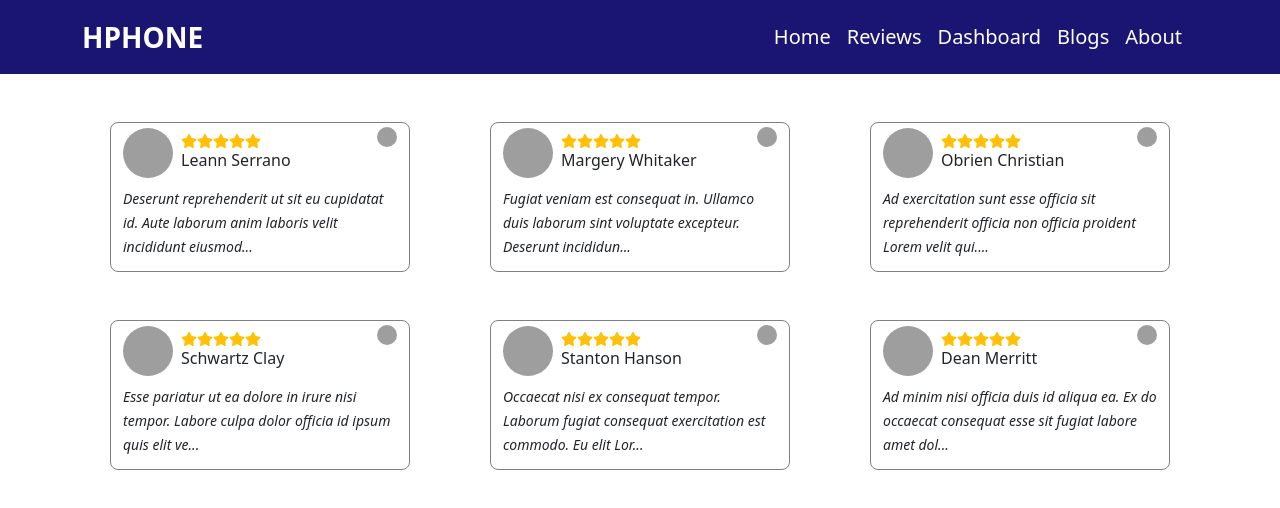
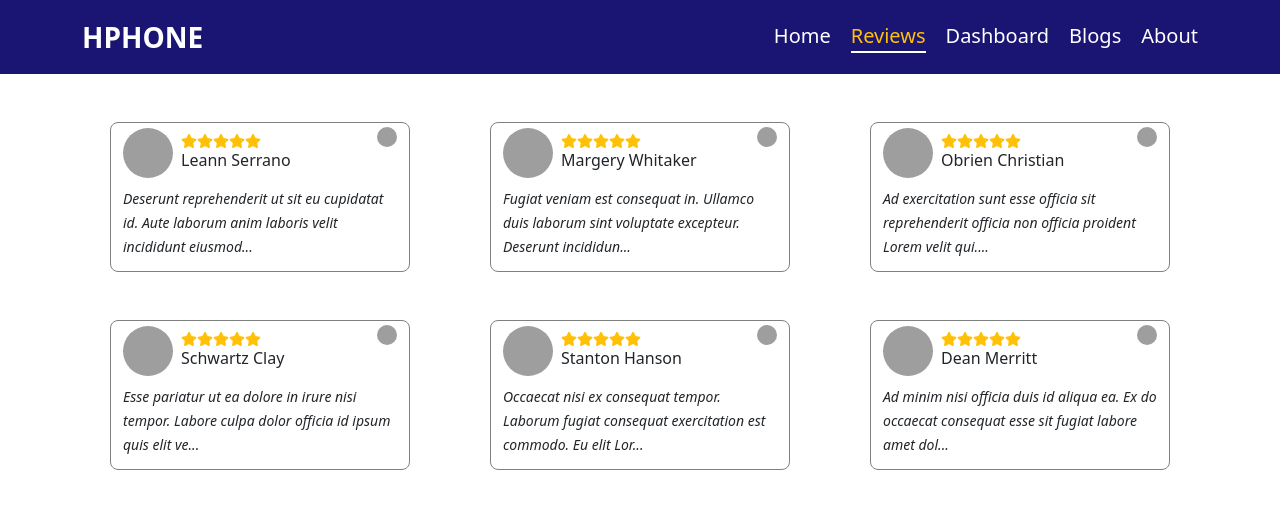
Before and after one commit to SaymanRabbi/product-analysis-nine, a React (Create React App) app: page /reviews in a window 1280 px wide. Shown: the top 508 px of the page. Built offline with nearby package versions, Linux system fonts and the light colour scheme; grey boxes are pictures that could not be loaded.

Commit message:
custom link add

```diff
--- a/public/index.html
+++ b/public/index.html
@@ -24,7 +24,7 @@
       work correctly both with client-side routing and a non-root public URL.
       Learn how to configure a non-root public URL by running `npm run build`.
     -->
-    <title>React App</title>
+    <title>HPHONE</title>
   </head>
   <body>
     <noscript>You need to enable JavaScript to run this app.</noscript>
--- a/src/App.js
+++ b/src/App.js
@@ -7,6 +7,7 @@ import Reviews from './Component/Reviews/Reviews';
 import Dashboard from './Component/Dashboard/Dashboard';
 import Blogs from './Component/Blogs/Blogs';
 import About from './Component/About/About';
+import DefultPage from './Component/DefultPage/DefultPage';
 function App() {
   return (
     <div>
@@ -17,6 +18,7 @@ function App() {
         <Route path='/dashboard' element={<Dashboard></Dashboard>}></Route>
         <Route path='/blogs' element={<Blogs></Blogs>}></Route>
         <Route path='/about' element={<About></About>}></Route>
+        <Route path='*' element={<DefultPage></DefultPage>}></Route>
       </Routes>
     </div>
   );
--- /dev/null
+++ b/src/Component/DefultPage/DefultPage.js
@@ -0,0 +1,18 @@
+import React from 'react';
+import NotFound from '../../Image/404.webp'
+
+const DefultPage = () => {
+    return (
+        <div className='container d-flex mt-5 align-items-center gap-5 justify-content-center'>
+            <div>
+            <h1 style={{fontSize:"100px",fontWeight:"bold"}}>404</h1>
+            <h1 style={{fontSize:"60px",fontWeight:"bold"}}>Page Not Found</h1>
+            </div>
+            <div>
+                <img src={NotFound} alt="" />
+            </div>
+        </div>
+    );
+};
+
+export default DefultPage;
--- a/src/Component/Header/Header.css
+++ b/src/Component/Header/Header.css
@@ -5,3 +5,24 @@
     top: 0;
     z-index: 100;
 }
+.link {
+    text-decoration: none;
+    margin-left: 20px;
+    font-size: 20px;
+    color: white;
+    transition: color ease-in-out 300ms;
+    border-bottom: 2px solid transparent;
+  }
+  .link:hover {
+    color: #1b4388;
+  }
+
+
+  .active-link {
+    text-decoration: none;
+    margin-left: 20px;
+    font-size: 20px;
+    transition: color ease-in-out 300ms;
+    color: #FFC107;
+    border-bottom: 2px solid white;
+  }
--- a/src/Component/Header/Header.js
+++ b/src/Component/Header/Header.js
@@ -1,19 +1,20 @@
 import React from 'react';
 import { Container, Nav, Navbar } from 'react-bootstrap';
-import { Link } from 'react-router-dom';
+import {NavLink } from 'react-router-dom';
 import './Header.css'
 const Header = () => {
     return (
         <>
             <Navbar className='py-3 custom-navbar '>
           <Container>
-          <Link to="/" className='text-white fs-3 fw-bold d-none d-md-block text-decoration-none'>HPHONE</Link>
+          <NavLink to="/" className='text-white fs-3 fw-bold d-none d-md-block text-decoration-none'>HPHONE</NavLink>
             <Nav className="ms-auto fs-5">
-            <Link to="/"className='text-white text-decoration-none me-3'>Home</Link>
-      <Link to="/reviews"className='text-white text-decoration-none me-3'>Reviews</Link>
-      <Link to="/dashboard"className='text-white text-decoration-none me-3'>Dashboard</Link>
-      <Link to="/blogs"className='text-white text-decoration-none me-3'>Blogs</Link>
-      <Link to="/about"className='text-white text-decoration-none me-3'>About</Link>
+
+            <NavLink to="/" className={({isActive})=>isActive?"active-link":"link"}>Home</NavLink>
+      <NavLink to="/reviews" className={({isActive})=>isActive?"active-link":"link"}>Reviews</NavLink>
+      <NavLink to="/dashboard" className={({isActive})=>isActive?"active-link":"link"}>Dashboard</NavLink>
+      <NavLink to="/blogs" className={({isActive})=>isActive?"active-link":"link"}>Blogs</NavLink>
+      <NavLink to="/about" className={({isActive})=>isActive?"active-link":"link"}>About</NavLink>
     </Nav>
     </Container>
   </Navbar>
--- a/src/Component/HomeReview/HomeReview.js
+++ b/src/Component/HomeReview/HomeReview.js
@@ -20,7 +20,7 @@ const HomeReview = ({review}) => {
                 </div>
                <img src={country} style={{height:"20px",width:"20px",borderRadius:"50%"}} alt="" />
             </div>
-            <small > <i>{`${about.slice(0,97)}...`}</i> </small>
+            <small title={about}> <i>{`${about.slice(0,97)}...`}</i> </small>
         </div>
     );
 };
--- a/src/Component/Review/Review.js
+++ b/src/Component/Review/Review.js
@@ -21,7 +21,7 @@ const Review = ({ review }) => {
                 </div>
                <img src={country} style={{height:"20px",width:"20px",borderRadius:"50%"}} alt="" />
             </div>
-            <small > <i>{`${about.slice(0,97)}...`}</i> </small>
+            <small title={about}> <i>{`${about.slice(0,97)}...`}</i> </small>
         </div>
     );
 };
```
Also changed, not shown: src/Image/404.webp (added).
